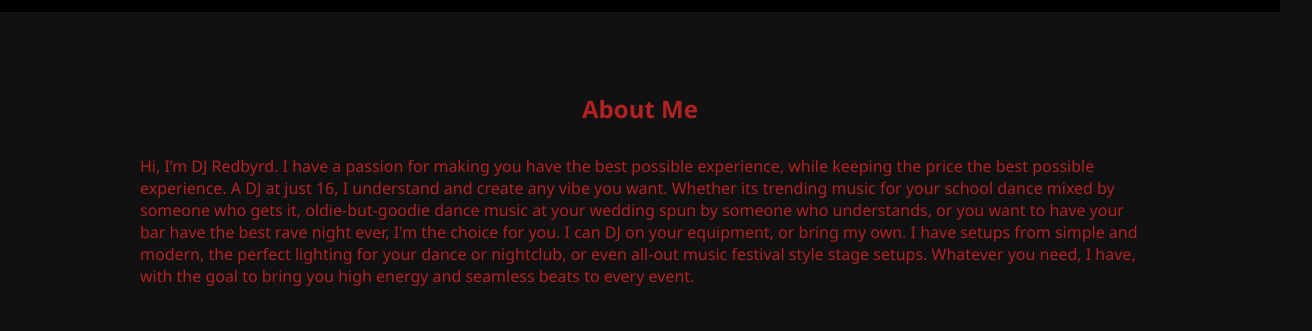
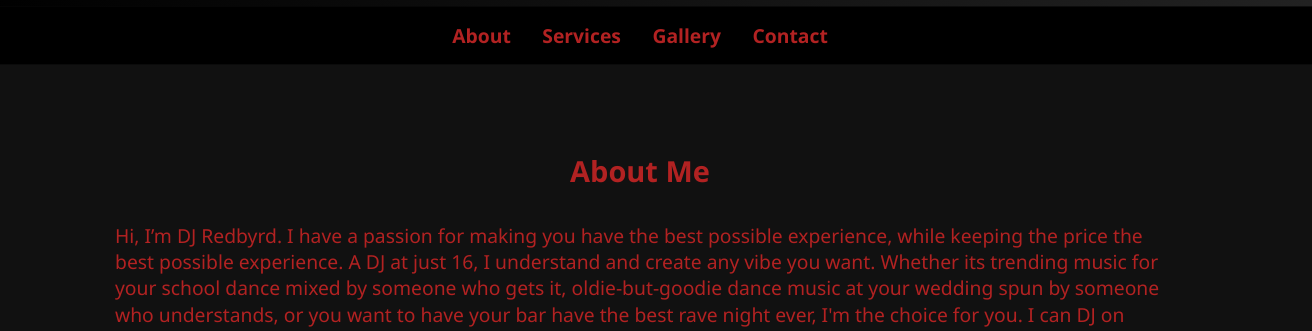
Before and after one commit to sddavy/djredbyrd, a plain HTML site: page index.html in a window 1280 px wide. Shown: the part 467-798 px from the top of the page, 1312 px wide, since content can reach past the window. Drawn offline with Linux system fonts and the light colour scheme.

Commit message:
Increase scaling and fix favicon not loading

```diff
--- a/index.html
+++ b/index.html
@@ -4,9 +4,12 @@
   <meta charset="UTF-8" />
   <meta name="viewport" content="width=device-width, initial-scale=1.0"/>
   <title>DJ Redbyrd - Official Website</title>
-  <link rel="icon" type="image/png" href="logo.png" />
+  <link rel="icon" href="logo.png" type="image/png">
   <style>
     body {
+      font-size: 1.15em;
+      transform: scale(1.05);
+      transform-origin: top center;
       margin: 0;
       font-family: 'Segoe UI', sans-serif;
       background: #111;
```
